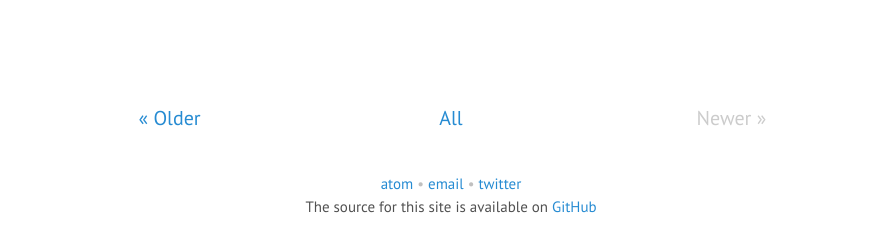
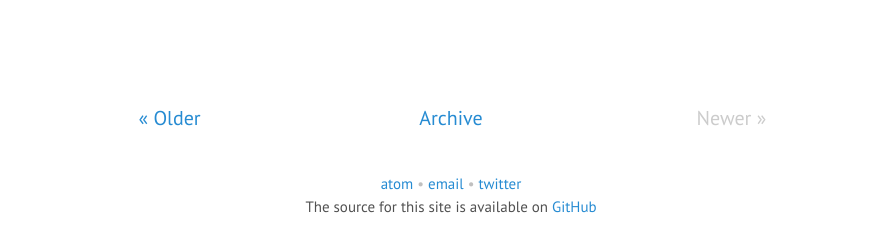
Before and after one commit to jcazevedo/jcazevedo.net, a Jekyll site: the page built from blog/index.html, in a window 1280 px wide and 900 px high, scrolled down 27608 px. Shown: the part 647-897 px from the top of the window, without its empty margins (189-1085 px from the left). Built offline with Jekyll 4.4.1, drawn with Linux system fonts in a browser that asks for light colours; the list of posts is cut into pages by our own code.

Commit message:
Prefer Archive to All
In the links to the archive of posts, prefer the "Archive" string to
"All".

```diff
--- a/_layouts/post.html
+++ b/_layouts/post.html
@@ -22,7 +22,7 @@
                     {% else %}
                     <span class="pagination-item older">&laquo; Previous</span>
                     {% endif %}
-                    <a class="pagination-item archive" href="/archive">All</a>
+                    <a class="pagination-item archive" href="/archive">Archive</a>
                     {% if page.next.url %}
                     <a class="pagination-item newer" href="{{page.next.url}}">Next &raquo;</a>
                     {% else %}
--- a/blog/index.html
+++ b/blog/index.html
@@ -18,7 +18,7 @@ title: Blog
   {% else %}
   <span class="pagination-item older">&laquo; Older</span>
   {% endif %}
-  <a class="pagination-item archive" href="/archive">All</a>
+  <a class="pagination-item archive" href="/archive">Archive</a>
   {% if paginator.previous_page %}
   {% if paginator.page == 2 %}
   <a class="pagination-item newer" href="/blog">Newer &raquo;</a>
```
